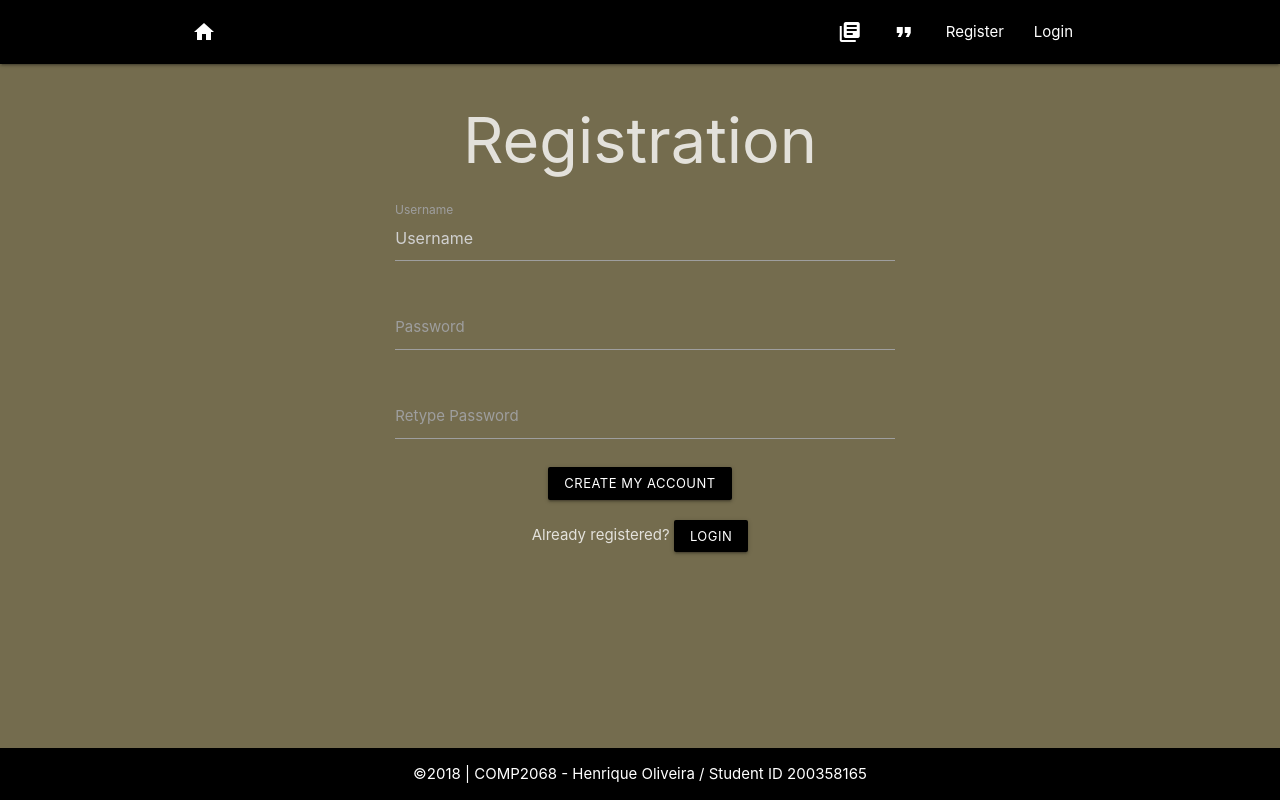
After one commit to backto1983/COMP2068_Assignment2, a Node server app: page /registration in a window 1280 px wide. The commit adds this page. Run offline with Node 20, Linux system fonts and the light colour scheme; some libraries are stand-ins or nearby versions.

Commit message:
Added passport modules along with userController.js, user.js and registration.ejs; inluded passport configuration in app.js

```diff
--- a/app.js
+++ b/app.js
@@ -3,6 +3,12 @@ var express = require('express');
 var path = require('path');
 var cookieParser = require('cookie-parser');
 var logger = require('morgan');
+
+// Passport dependencies
+const passport = require('passport');
+const session = require('express-session');
+
+const localStrategy = require('passport-local').Strategy;
 
 var indexRouter = require('./routes/index');
 var usersRouter = require('./routes/users');
@@ -30,6 +36,27 @@ app.use(express.urlencoded({ extended: false }));
 app.use(cookieParser());
 app.use(express.static(path.join(__dirname, 'public')));
 
+// Passport configuration
+app.use(
+  session({
+    secret: process.env.SECRET,
+    resave: true,
+    saveUninitialized: false
+  })
+);
+
+// Initialize passport
+app.use(passport.initialize());
+app.use(passport.session());
+
+// Use the User model to manage users
+const user = require('./models/User');
+passport.use(user.createStrategy());
+
+// Read/write user login information to MongoDB
+passport.serializeUser(user.serializeUser());
+passport.deserializeUser(user.deserializeUser());
+
 app.use('/', indexRouter);
 app.use('/users', usersRouter);
 
--- /dev/null
+++ b/controllers/userController.js
@@ -0,0 +1,47 @@
+/**
+ * File Name: userController.js
+ * Author Name: Henrique Oliveira
+ * Website Name: Assignment 2 - NodeJS application using ExpressJS, MongoDB / Mongoose and EJS
+ * File Description: Logical javaScript statements to control user registration
+ */
+
+ // Link to User model
+const user = require('../models/User');
+
+  exports.getUsers = (req, res) => {
+    user.find((err, users) => {
+      if (err) {
+        res.render('error');
+      } else {
+        res.render('users', {
+          title: 'All Users',
+          users,
+          user: req.user,
+        });
+      }
+    });
+  };
+
+exports.registerForm = (req, res) => {
+    res.render('registration', {
+      title: 'Registration',
+      warning: '',
+      user: req.user,
+    });
+  };
+
+  exports.register = (req, res, next) => {
+    const user = new User({ username: req.body.username });
+
+    user.register(user, req.body.password, (err, account) => {
+      if (err) {
+        // Using "return" so Node doesn't complain that headers already sent
+        return res.render('registration', {
+          title: 'Registration',
+          warning: 'Sorry, that username is already taken.  Try again.',
+          user: req.user,
+        });
+      }
+      next(); /* success */
+    });
+  };
--- a/package.json
+++ b/package.json
@@ -11,8 +11,12 @@
     "dotenv": "^6.0.0",
     "ejs": "~2.5.7",
     "express": "~4.16.0",
+    "express-session": "^1.15.6",
     "http-errors": "~1.6.2",
     "mongoose": "^5.2.1",
-    "morgan": "~1.9.0"
+    "morgan": "~1.9.0",
+    "passport": "^0.4.0",
+    "passport-local": "^1.0.0",
+    "passport-local-mongoose": "^5.0.1"
   }
 }
--- a/routes/index.js
+++ b/routes/index.js
@@ -6,7 +6,8 @@
  */
 
 const express = require('express');
-const viewsController = require('../controllers/viewsController')
+const viewsController = require('../controllers/viewsController');
+const userController = require('../controllers/userController');
 
 // Using router to handle different browser requests
 const router = express.Router();
@@ -14,6 +15,7 @@ const router = express.Router();
 /* GET home page. */
 router.get('/', viewsController.homePage);
 router.get('/books', viewsController.getBooks);
+router.get('/registration', userController.registerForm);
 router.get('/admin/delete/:id', viewsController.deleteBook);
 
 module.exports = router;
--- a/views/partials/header.ejs
+++ b/views/partials/header.ejs
@@ -28,6 +28,8 @@
             <!--Links to all views-->
             <li><a href="/books"><i class="material-icons">library_books</i></a></li>
             <li><a href="/quotes"><i class="material-icons">format_quote</i></a></li>
+            <li><a href="/registration">Register</a></li>
+            <li><a href="/login">Login</a></li>
           </ul>
         </div>
       </div>
--- /dev/null
+++ b/views/registration.ejs
@@ -0,0 +1,27 @@
+<% include partials/header %>
+<main class="center">
+    <h1><%= title %></h1>
+    <form class="container" style="margin-left: 30%; margin-right: 30%" method="POST">
+        <div class="row">
+            <div class="input-field col s7" style="margin-bottom: 0">
+                <input placeholder="Username" id="username" type="text" class="validate" required>
+                <label for="username">Username</label>
+            </div>
+        </div>
+        <div class="row">
+            <div class="input-field col s7" style="margin-bottom: 0">
+                <input id="password" type="password" class="validate" required>
+                <label for="password">Password</label>
+            </div>
+        </div>
+        <div class="row">
+            <div class="input-field col s7" style="margin-bottom: 0">
+                <input id="confirm" type="password" class="validate" required>
+                <label for="password_confirm">Retype Password</label>
+            </div>
+        </div>
+    </form>
+    <button type="submit" class="waves-effect waves-light btn-small black" style="margin-bottom: 20px">Create my Account</button>
+    <div class="row ">Already registered? <a class="waves-effect waves-light btn-small black" href="/login">Login</a></div>
+</main>
+<% include partials/footer %>
```
Also changed, not shown: models/User.js (added, +10 -0 lines), views/login.ejs (added), 1 other file.
